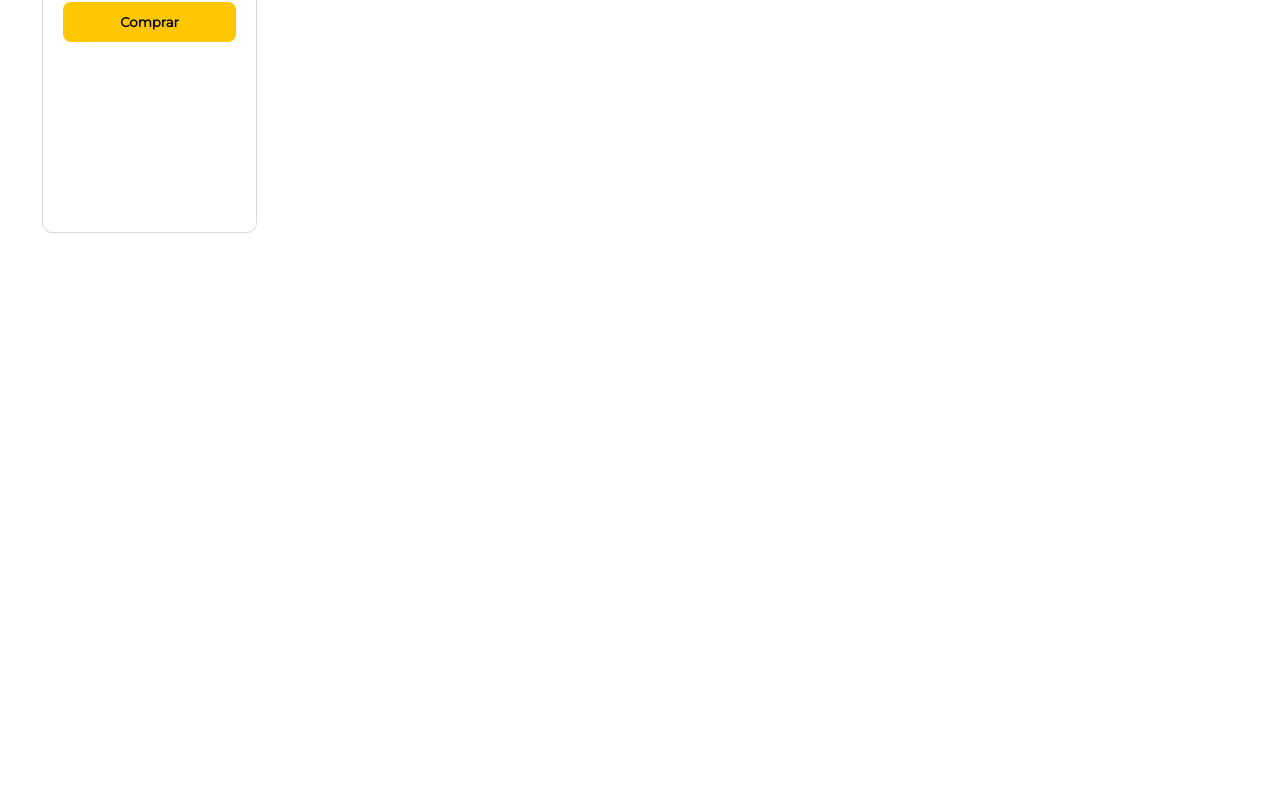
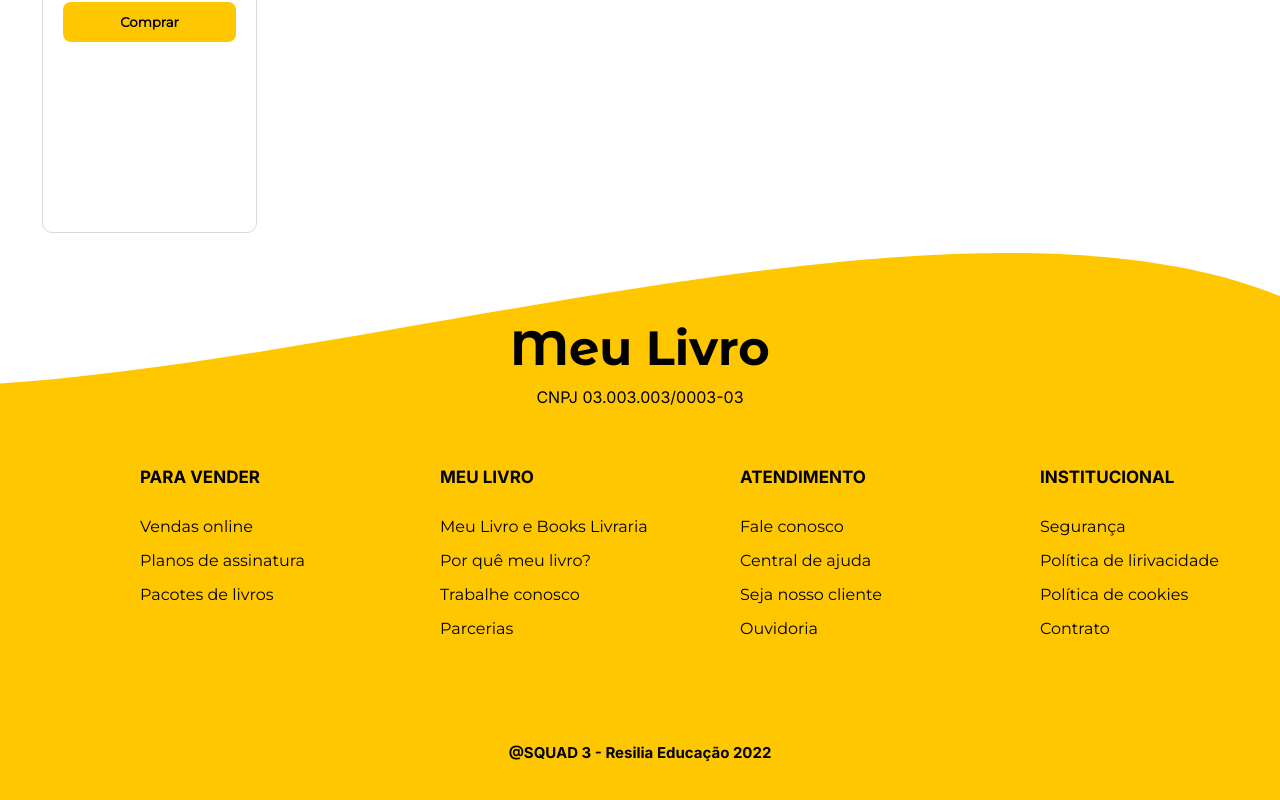
Before and after one commit to LucasMedeiros7/meu-livro-frontend, a React (Vite) app: page / in a window 1280 px wide. Shown: the part 761-1561 px from the top of the page. Before the commit the page ends 1014 px from the top, so only its background shows below. Built offline with nearby package versions, Linux system fonts and the light colour scheme.

Commit message:
footer pronto

```diff
--- a/src/App.jsx
+++ b/src/App.jsx
@@ -1,14 +1,15 @@
 import React from "react";
 import { Banner } from "./components/banner/Banner";
 import { CardProduto } from "./components/cardProduto/CardProduto";
-
+import { Footer } from "./components/footer/footer"
 import "./global.css";
 
 export function App() {
   return (
     <div>
       <Banner />
-      <CardProduto/>
+      <CardProduto />
+      <Footer />
     </div>
   );
 }
--- /dev/null
+++ b/src/components/footer/footer.jsx
@@ -0,0 +1,51 @@
+import styles from "./footer.module.css"
+
+export const Footer = () => {
+    return (
+        <footer className={styles.footer}>
+
+            <div className={styles.titleFooter}>
+                <h1>Meu Livro</h1>
+                <p>CNPJ 03.003.003/0003-03</p>
+            </div>
+
+            <section className={styles.infoColumns}>
+                <div>
+                    <ul>PARA VENDER</ul>
+                    <li>Vendas online</li>
+                    <li>Planos de assinatura</li>
+                    <li>Pacotes de livros</li>
+                </div>
+
+                <div>
+                    <ul>MEU LIVRO</ul>
+                    <li>Meu Livro e Books Livraria</li>
+                    <li>Por quê meu livro?</li>
+                    <li>Trabalhe conosco</li>
+                    <li>Parcerias</li>
+                </div>
+
+                <div>
+                    <ul>ATENDIMENTO</ul>
+                    <li>Fale conosco</li>
+                    <li>Central de ajuda</li>
+                    <li>Seja nosso cliente</li>
+                    <li>Ouvidoria</li>
+                </div>
+
+                <div>
+                    <ul>INSTITUCIONAL</ul>
+                    <li>Segurança</li>
+                    <li>Política de  lirivacidade</li>
+                    <li>Política de cookies</li>
+                    <li>Contrato</li>
+                </div>
+            </section>
+
+            <div className={styles.copyright}>
+                <p>@SQUAD 3 - Resilia Educação 2022</p>
+            </div>
+        </footer>
+    )
+
+}
--- /dev/null
+++ b/src/components/footer/footer.module.css
@@ -0,0 +1,78 @@
+@import url('https://fonts.googleapis.com/css2?family=Inter:wght@400;700&family=Montserrat&family=Montserrat+Alternates:wght@700&display=swap');
+
+* {
+    padding: 0;
+    margin: 0;
+}
+
+.footer {
+    display: flex;
+    align-items: center;
+    justify-content: center;
+    flex-direction: column;
+    height: 35.938rem;
+    background-image: url('../../assets/footerWave.svg');
+    background-size: cover;
+    color: #000000;
+    gap: 10px;
+}
+
+.titleFooter {
+    display: flex;
+    flex-direction: column;
+    align-items: center;
+    margin-bottom: 50px;
+}
+
+.titleFooter h1 {
+    font-weight: 700;
+    font-family: 'Montserrat Alternates', sans-serif;
+    font-size: 48px;
+}
+
+.titleFooter p {
+    font-family: 'Inter', sans-serif;
+    margin-top: 10px;
+}
+
+.infoColumns {
+    display: grid;
+    justify-content: center;
+    grid-template-columns: 100px 100px 100px 100px;
+    margin-bottom: 40px;
+    column-gap: 200px;
+    width: 100%;
+}
+
+.infoColumns ul {
+    display: flex;
+    white-space: nowrap;
+    list-style: none;
+    font-family: 'Inter', sans-serif;
+    font-weight: 700;
+    font-size: 17px;
+    margin-bottom: 30px;
+
+}
+
+.infoColumns li {
+    display: flex;
+    white-space: nowrap;
+    list-style: none;
+    font-family: 'Montserrat', sans-serif;
+    margin-bottom: 15px;
+}
+
+.copyright {
+    display: flex;
+    white-space: nowrap;
+    justify-content: center;
+    align-items: center;
+    margin-top: 40px;
+}
+
+.copyright p {
+    font-family: 'Inter', sans-serif;
+    font-weight: 700;
+    font-size: 15px;
+}
```
Also changed, not shown: src/assets/footerWave.svg (added).
